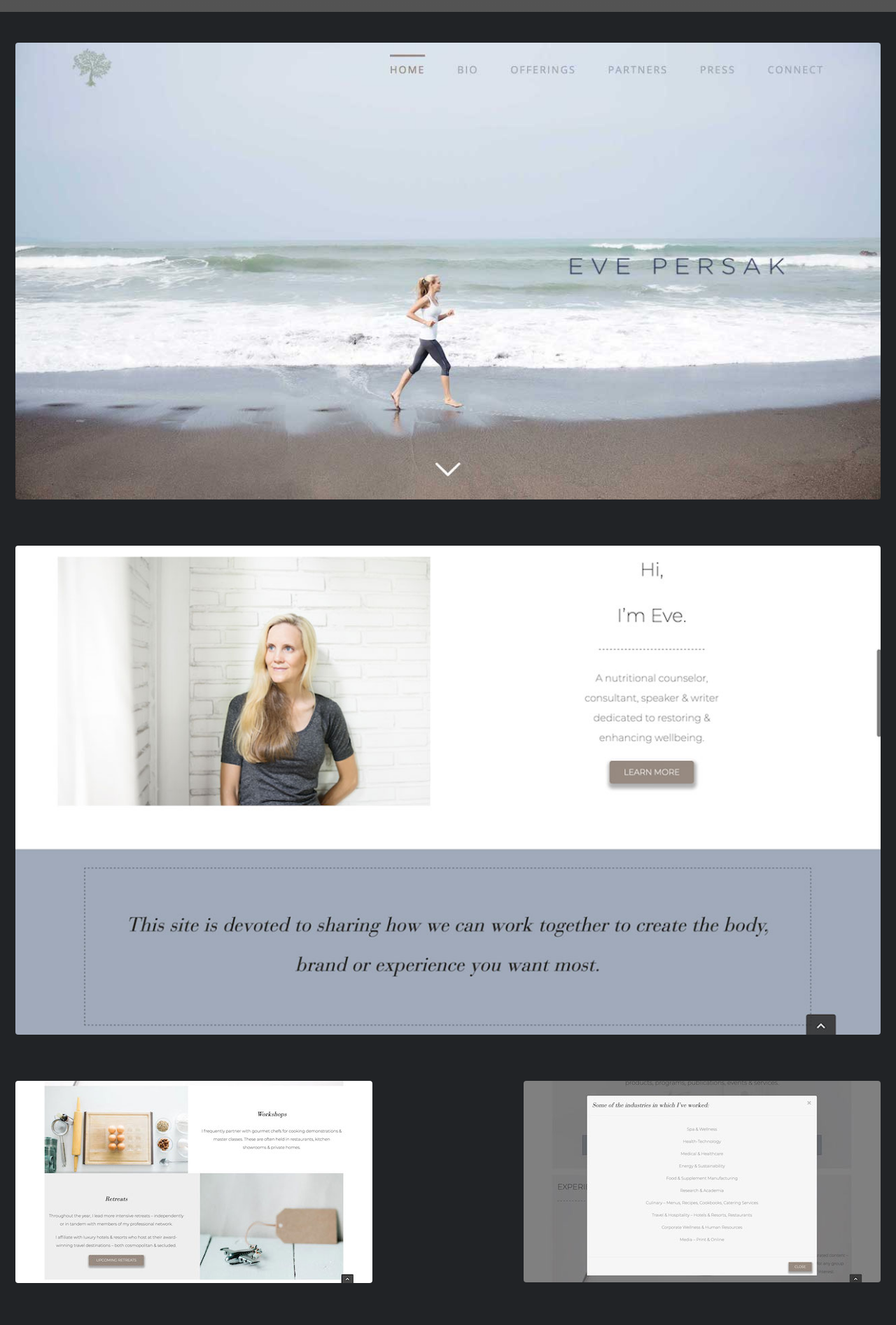
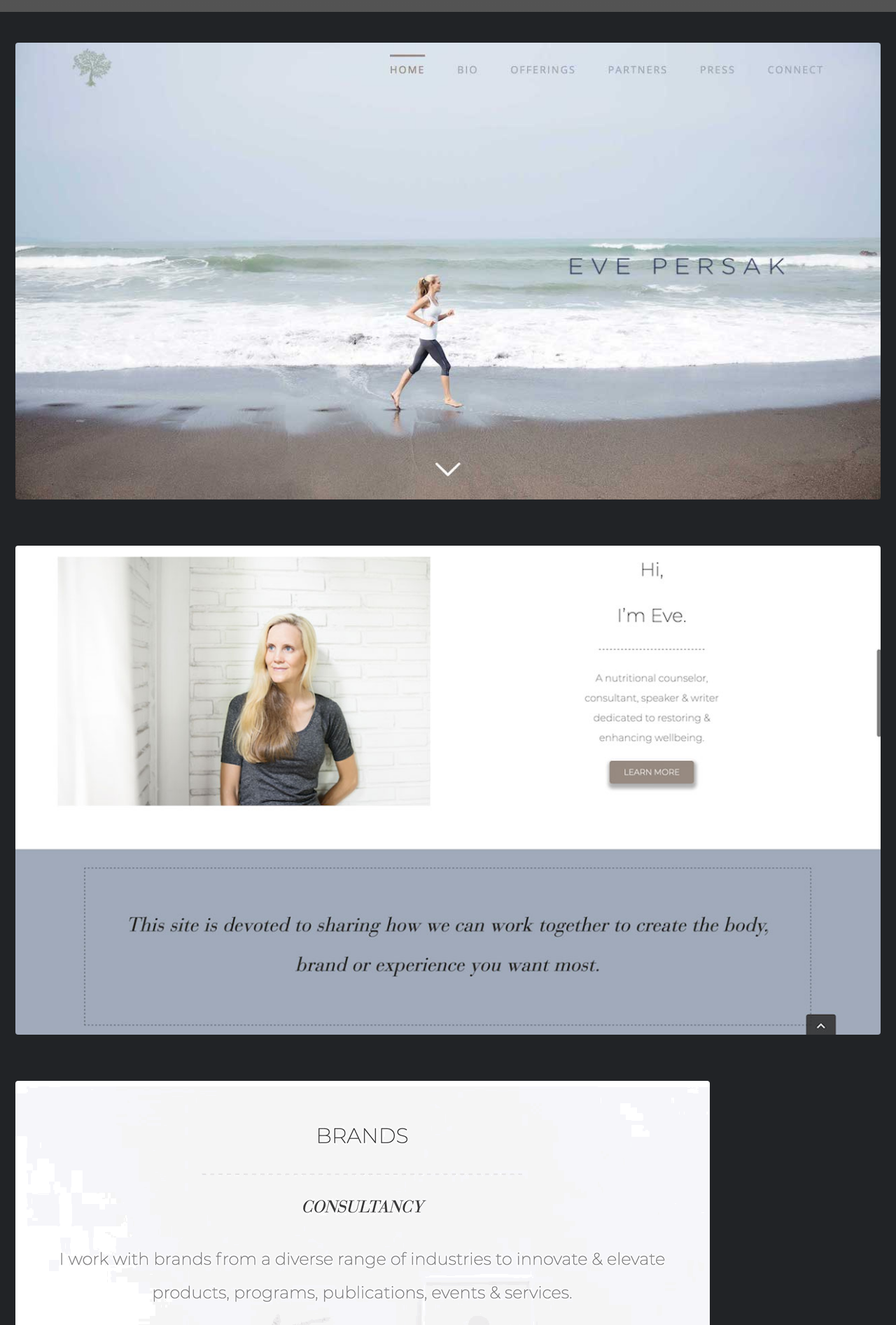
Before and after one commit to marklchaves/caughtmyeye, a Jekyll site: the page built from _webdev/eve-persak.md, in a window 1280 px wide. Shown: the part 882-2776 px from the top of the page at 70% size. Built offline with Jekyll 4.4.1, drawn with Linux system fonts in a browser that asks for light colours; cached includes are drawn as plain includes; nearby versions of some CDN libraries.

Commit message:
Replaced modal vid with gif

```diff
--- a/_webdev/eve-persak.md
+++ b/_webdev/eve-persak.md
@@ -28,6 +28,11 @@
     image_path: /assets/images/webdev/evepersak-offerings-industries-popup-510w.jpg
     alt: "eve persak website by freelance web developer mark l chaves"
     title: "eve persak popup modal design"
+gallery3:
+  - url: /assets/images/webdev/evepersak-brands-industries-modal.gif
+    image_path: /assets/images/webdev/evepersak-brands-industries-modal.gif
+    alt: "eve persak website by freelance web developer mark l chaves"
+    title: "eve persak staggered design"
 ---
 
 {% include gallery id="gallery1" %}
@@ -36,4 +41,4 @@
 
 {% include gallery id="gallery3" layout="half" %}
 
-{% include video id="jhGLE8-Ia0I" provider="youtube" %}
+{% include gallery id="gallery4" %}
```
Also changed, not shown: assets/images/webdev/evepersak-brands-industries-modal.gif (added).
